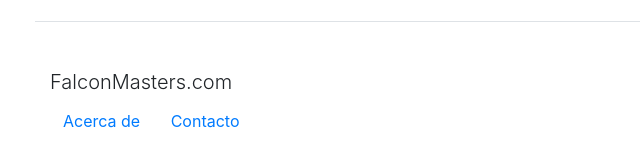
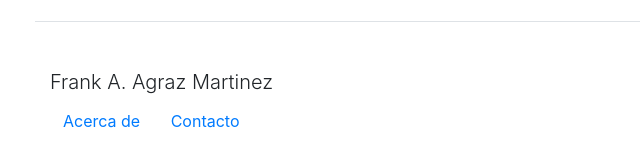
Before and after one commit to HereFrank/Bootstrap4, a plain HTML site: page index.html in a window 1280 px wide. Shown: the part 1477-1643 px from the top of the page, 35-675 px from the left. Drawn offline with Linux system fonts and the light colour scheme.

Commit message:
Agregando nombre

```diff
--- a/index.html
+++ b/index.html
@@ -194,7 +194,7 @@
 	<footer class="container">
 		<div class="row border-top py-5">
 			<div class="col">
-				<h3 class="lead">FalconMasters.com</h3>
+				<h3 class="lead">Frank A. Agraz Martinez</h3>
 				<a href="#" class="btn btn-link">Acerca de</a>
 				<a href="#" class="btn btn-link">Contacto</a>
 			</div>
```
